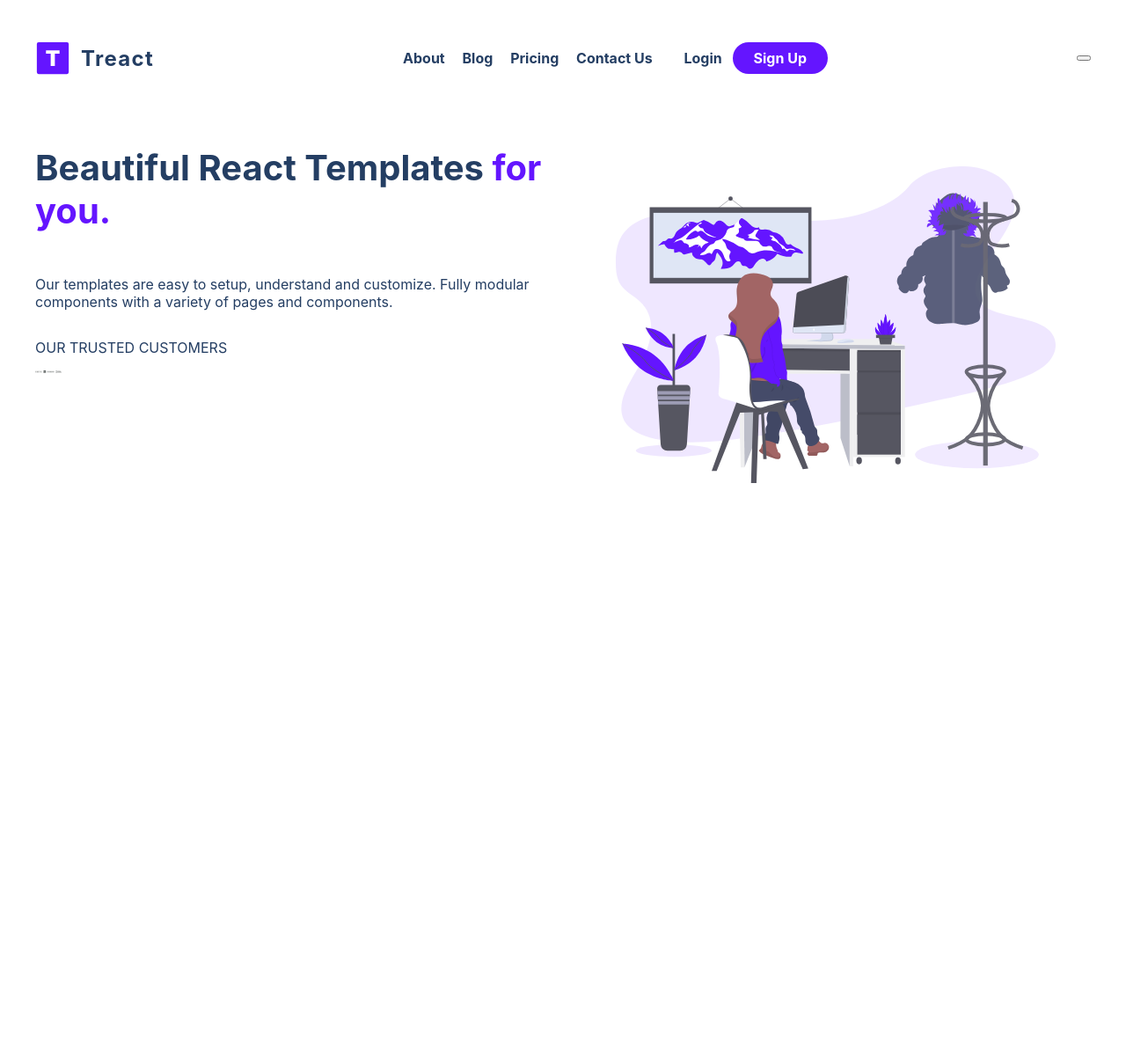
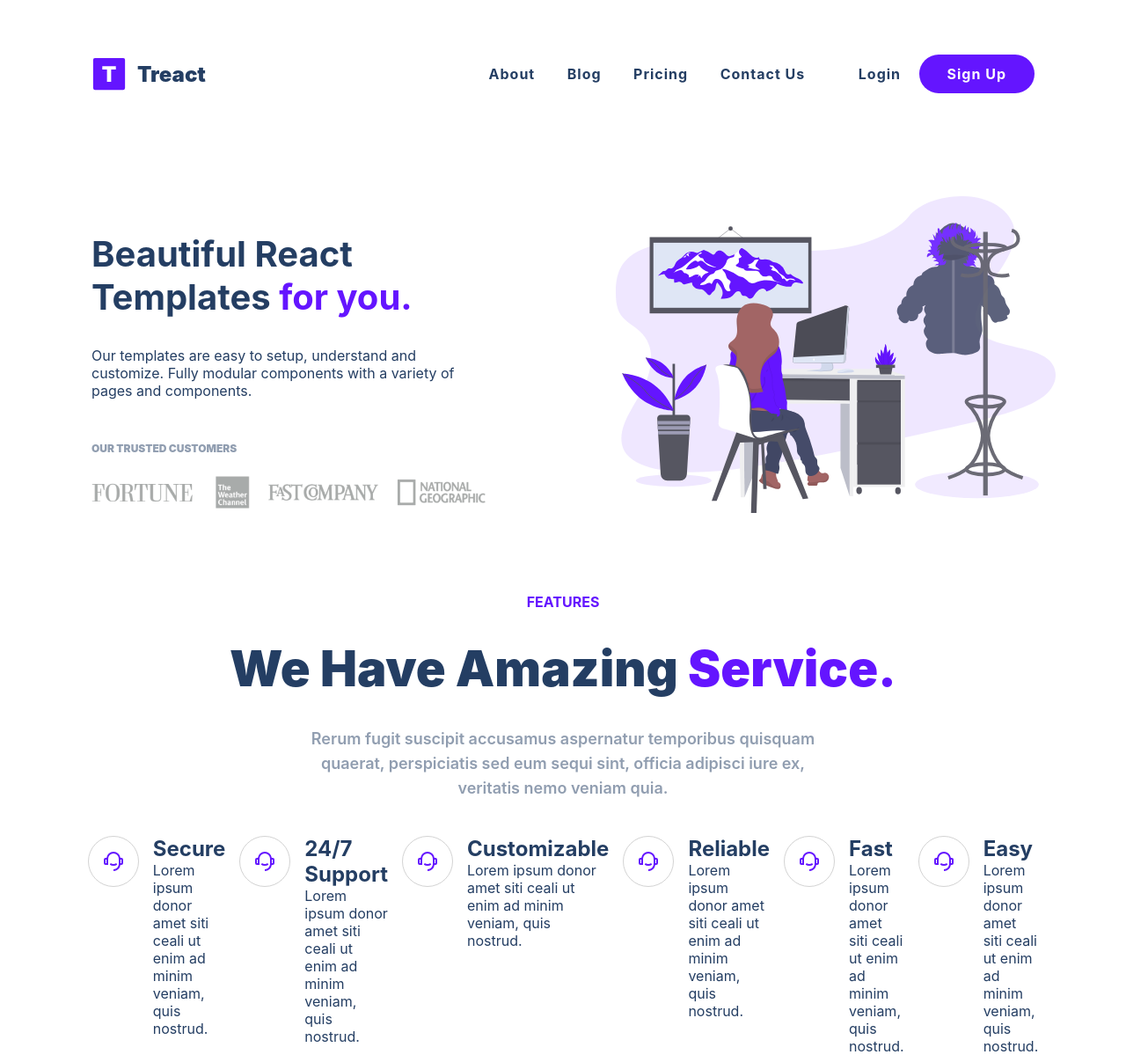
Before and after one commit to cobyshelton17-debug/finalproject, a plain HTML site: page index.html in a window 1280 px wide. Shown: the whole page at 88% size. Before the commit the page ends 800 px from the top, so only its background shows below. Drawn offline with Linux system fonts and the light colour scheme.

Commit message:
features

```diff
--- a/index.html
+++ b/index.html
@@ -11,26 +11,19 @@
 <body>
     <section id="landing">
         <nav>
-            <div class="row nav__row">
-                <div class="nav__logo">
-                    <img class="nav__img" src="assets/logo.2c489fc453a1783cbadacf914efa3df6.svg" alt="T logo">
-                    <div class="nav__logo--title">
-                        <h2>Treact</h2>
-                    </div>
+            <div class="row">
+                <div class="nav__logo--wrapper">
+                    <img class="nav__logo" src="assets/logo.2c489fc453a1783cbadacf914efa3df6.svg" alt="T Logo">
+                    <h2 class="nav__title">Treact</h2>
                 </div>
                 <div class="nav__links">
-                    <h4>
-                        <a href="#" class="nav__link">About</a>
-                        <a href="#" class="nav__link">Blog</a>
-                        <a href="#" class="nav__link">Pricing</a>
-                        <a href="#" class="nav__link">Contact Us</a>
-                        <a href="#" class="nav__link nav__login">Login</a>
-                        <a href="#" class="nav__link nav__link--primary">Sign Up</a>
-                    </h4>
+                    <a href="#" class="nav__link">About</a>
+                    <a href="#" class="nav__link">Blog</a>
+                    <a href="#" class="nav__link">Pricing</a>
+                    <a href="#" class="nav__link">Contact Us</a>
+                    <a href="#" class="nav__link nav__link--login">Login</a>
+                    <a href="#" class="nav__link nav__link--signup">Sign Up</a>
                 </div>
-                <button class="btn__menu" onclick="openMenu()">
-
-                </button>
             </div>
         </nav>
     </section>
@@ -41,12 +34,66 @@
                     <h1>Beautiful React Templates <span class="purple">for you.</span></h1>
                     <p>Our templates are easy to setup, understand and customize. Fully modular components with a variety of pages and components.</p>
                     <div class="email__input--start"></div>
-                    <p>OUR TRUSTED CUSTOMERS</p>
-                    <img class="company__img" src="assets/customers-logo-strip.680ac7c2e8ae28161d2c.png" alt="company">
+                    <p class="header__logo--title">OUR TRUSTED CUSTOMERS</p>
+                    <img class="header__img--companies" src="assets/customers-logo-strip.680ac7c2e8ae28161d2c.png" alt="company">
                 </div>
-                <figure>
-                    <img class="computer__img" src="assets/design-illustration-2.6da6a00b20c07c4a9b65d1870679e1b8.svg" alt="">
+                <figure class="header__img--wrapper">
+                    <img class="header__img--computer" src="assets/design-illustration-2.6da6a00b20c07c4a9b65d1870679e1b8.svg" alt="">
                 </figure>
+            </div>
+        </div>
+    </section>
+    <section id="features">
+        <div class="features__container">
+            <div class="features__row">
+                <h4><span class="purple">FEATURES</span></h4>
+                <h1 class="features__title">We Have Amazing <span class="purple"> Service.</span></h1>
+                <p class="features__subtitle">Rerum fugit suscipit accusamus aspernatur temporibus quisquam quaerat, perspiciatis sed eum sequi sint, officia adipisci iure ex, veritatis nemo veniam quia.</p>
+            </div>
+            <div class="features__bullet-points">
+                 <div class="features__bullet-point">
+                    <img class="features__bullet-point--image" src="assets/support-icon.f9253ffa8cb6ffde5bbaa05eb5136375.svg">
+                    <div class="features__bullet-point--title">
+                        <h2>Secure</h2>
+                        <p>Lorem ipsum donor amet siti ceali ut enim ad minim veniam, quis nostrud.</p>
+                    </div>
+                </div>
+                <div class="features__bullet-point">
+                    <img class="features__bullet-point--image" src="assets/support-icon.f9253ffa8cb6ffde5bbaa05eb5136375.svg">
+                    <div class="features__bullet-point--title">
+                        <h2>24/7 Support</h2>
+                        <p>Lorem ipsum donor amet siti ceali ut enim ad minim veniam, quis nostrud.</p>
+                    </div>
+                </div>
+
+                 <div class="features__bullet-point">
+                    <img class="features__bullet-point--image" src="assets/support-icon.f9253ffa8cb6ffde5bbaa05eb5136375.svg">
+                    <div class="features__bullet-point--title">
+                        <h2>Customizable</h2>
+                        <p>Lorem ipsum donor amet siti ceali ut enim ad minim veniam, quis nostrud.</p>
+                    </div>
+                </div>
+                 <div class="features__bullet-point">
+                    <img class="features__bullet-point--image" src="assets/support-icon.f9253ffa8cb6ffde5bbaa05eb5136375.svg">
+                    <div class="features__bullet-point--title">
+                        <h2>Reliable</h2>
+                        <p>Lorem ipsum donor amet siti ceali ut enim ad minim veniam, quis nostrud.</p>
+                    </div>
+                </div>
+                 <div class="features__bullet-point">
+                    <img class="features__bullet-point--image" src="assets/support-icon.f9253ffa8cb6ffde5bbaa05eb5136375.svg">
+                    <div class="features__bullet-point--title">
+                        <h2>Fast</h2>
+                        <p>Lorem ipsum donor amet siti ceali ut enim ad minim veniam, quis nostrud.</p>
+                    </div>
+                </div>
+                 <div class="features__bullet-point">
+                    <img class="features__bullet-point--image" src="assets/support-icon.f9253ffa8cb6ffde5bbaa05eb5136375.svg">
+                    <div class="features__bullet-point--title">
+                        <h2>Easy</h2>
+                        <p>Lorem ipsum donor amet siti ceali ut enim ad minim veniam, quis nostrud.</p>
+                    </div>
+                </div>
             </div>
         </div>
     </section>
--- a/style.css
+++ b/style.css
@@ -1,4 +1,6 @@
 *{
+    padding: 0;
+    margin: 0;
     box-sizing: border-box;
     font-family: "Inter", sans-serif;
     color: #243e63;
@@ -8,73 +10,151 @@
     color: #6415ff;
 }
 
+h1{
+    font-size: 40px;
+    padding: 32px 0;
+}
+
+p{
+    font-size: 16px;
+}
+
 /* LANDING */
 
-.nav__row{
+.row{
     display: flex;
     justify-content: space-between;
     align-items: center;
-    margin: 20px;
-    max-width: 1500px;
+    max-width: 1200px;
+    width: 100%;
     margin: 0 auto;
+    padding: 40px;
+}
+
+.nav__logo--wrapper{
+    display: flex;
+    justify-content: center;
+    align-items: center;
+    margin: 24px;
 }
 
 .nav__logo{
-    display: flex;
-    align-items: center;
+    width: 40px;
 }
 
-.nav__img{
-    width: 40px;
-    margin-right: 12px;
+.nav__title{
+    font-weight: 900;
+    margin-left: 12px;
 }
 
 .nav__links{
-    display: flex;
-    align-items: center;
+    margin: 24px;
 }
 
 .nav__link{
-    text-decoration: none;
-    margin: 0 8px;
+text-decoration: none;
+letter-spacing: 1px;
+padding: 16px;
+font-weight: 700;
 }
 
-.nav__link--primary{
-    color: white;
-    background-color: #6415ff;
-    border-radius: 20px;
-    padding: 8px 24px;
+.nav__link--login{
+    padding-left: 40px;
 }
 
-.nav__login{
-   margin: 0 0 0 24px;
+.nav__link--signup{
+    background-color: #6415ff;
+    color: white;
+    border: none;
+    border-radius: 50px;
+    padding: 12px 32px;
 }
 
-.row{
-    display: flex;
-    margin: 32px;
-    justify-content: space-between;
-}
-
-h1{
-    font-size: 40px;
-}
+/* END NAV */
 
 .header__description{
     display: flex;
     flex-direction: column;
-    max-width: 1200px;
+    width: 40%;
+    margin: 24px;
 }
 
-h2{
-    letter-spacing: 1.3px;
+.header__logo--title{
+    font-size: 12px;
+    padding-top: 48px;
+    font-weight: 900;
+    opacity: 50%;
 }
 
-.company__img{
-    width: 30px;
+.header__img--companies{
+    opacity: 50%;
+    padding-top: 24px;
 }
 
-.computer__img{
+.header__img--wrapper{
+
+}
+
+.header__img--computer{
     width: 500px;
-    margin-top: 40px;
 }
+
+/* FEATURES */
+
+.features__container{
+    display: flex;
+    flex-wrap: wrap;
+}
+
+.features__row{
+    display: flex;
+    justify-content: center;
+    align-items: center;
+    flex-direction: column;
+    margin-top: 48px;
+    padding: 32px;
+    max-width: 1200px;
+    width: 100%;
+    margin: 0 auto;
+}
+
+.features__title{
+    font-size: 56px;
+    font-weight: 900;
+}
+
+.features__subtitle{
+    max-width: 600px;
+    line-height: 28px;
+    text-align: center;
+    opacity: 50%;
+    font-weight: 600;
+    font-size: 18px;
+}
+
+.features__bullet-points{
+    display: flex;
+    justify-content: center;
+    align-items: start;
+    max-width: 800px;
+    margin: 0 auto;
+}
+
+.features__bullet-point{
+    display: flex;
+    justify-content: center;
+    align-items: start;
+}
+
+.features__bullet-point--title{
+    display: flex;
+    flex-direction: column;
+    padding: 8px;
+}
+
+.features__bullet-point--image{
+    padding: 16px 16px;
+    border: 1px solid lightgray;
+    border-radius: 50%;
+    margin: 8px;
+}
```
